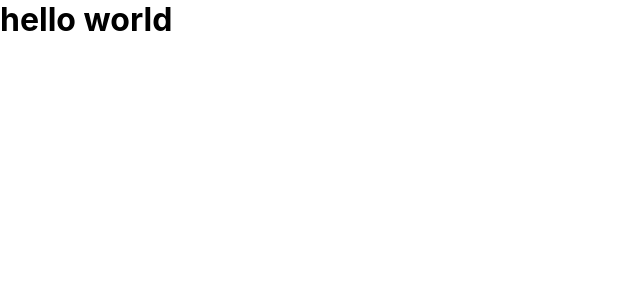
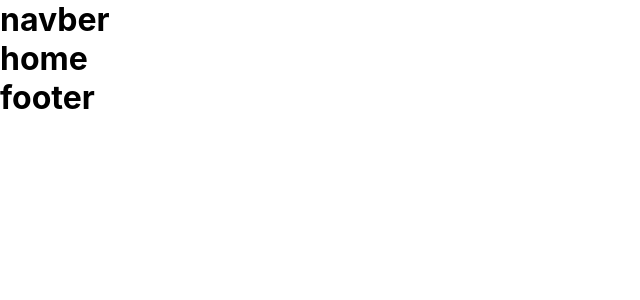
Before and after one commit to thetechdevs/reactjs-portfolio-1, a React (Create React App) app: page / in a window 1280 px wide. Shown: the top 300 px of the page, without its empty margins (0-640 px from the left). Built offline with nearby package versions, Linux system fonts and the light colour scheme.

Commit message:
create new components

```diff
--- a/public/index.html
+++ b/public/index.html
@@ -24,7 +24,7 @@
       work correctly both with client-side routing and a non-root public URL.
       Learn how to configure a non-root public URL by running `npm run build`.
     -->
-    <title>React App</title>
+    <title>project -1</title>
   </head>
   <body>
     <noscript>You need to enable JavaScript to run this app.</noscript>
--- a/src/App.js
+++ b/src/App.js
@@ -1,9 +1,10 @@
 import "./App.css";
+import Home from "./Components/Home/Home";
 
 function App() {
   return (
     <div className="App">
-      <h1>hello world</h1>
+      <Home />
     </div>
   );
 }
--- a/src/Components/Home/Home.jsx
+++ b/src/Components/Home/Home.jsx
@@ -1,10 +1,11 @@
 import React from "react";
+import Layout from "../Layout";
 
 const Home = () => {
   return (
-    <div>
+    <Layout>
       <h1>home</h1>
-    </div>
+    </Layout>
   );
 };
 
--- /dev/null
+++ b/src/Components/Layout/Footer.jsx
@@ -0,0 +1,11 @@
+import React from "react";
+
+const Footer = () => {
+  return (
+    <div>
+      <h1>footer</h1>
+    </div>
+  );
+};
+
+export default Footer;
--- /dev/null
+++ b/src/Components/Layout/Navbar.jsx
@@ -0,0 +1,11 @@
+import React from "react";
+
+const Navbar = () => {
+  return (
+    <div>
+      <h1>navber</h1>
+    </div>
+  );
+};
+
+export default Navbar;
--- /dev/null
+++ b/src/Components/Layout/index.jsx
@@ -0,0 +1,15 @@
+import React from "react";
+import Footer from "./Footer";
+import Navbar from "./Navbar";
+
+const Layout = ({ children }) => {
+  return (
+    <div>
+      <Navbar />
+      {children}
+      <Footer />
+    </div>
+  );
+};
+
+export default Layout;
```
